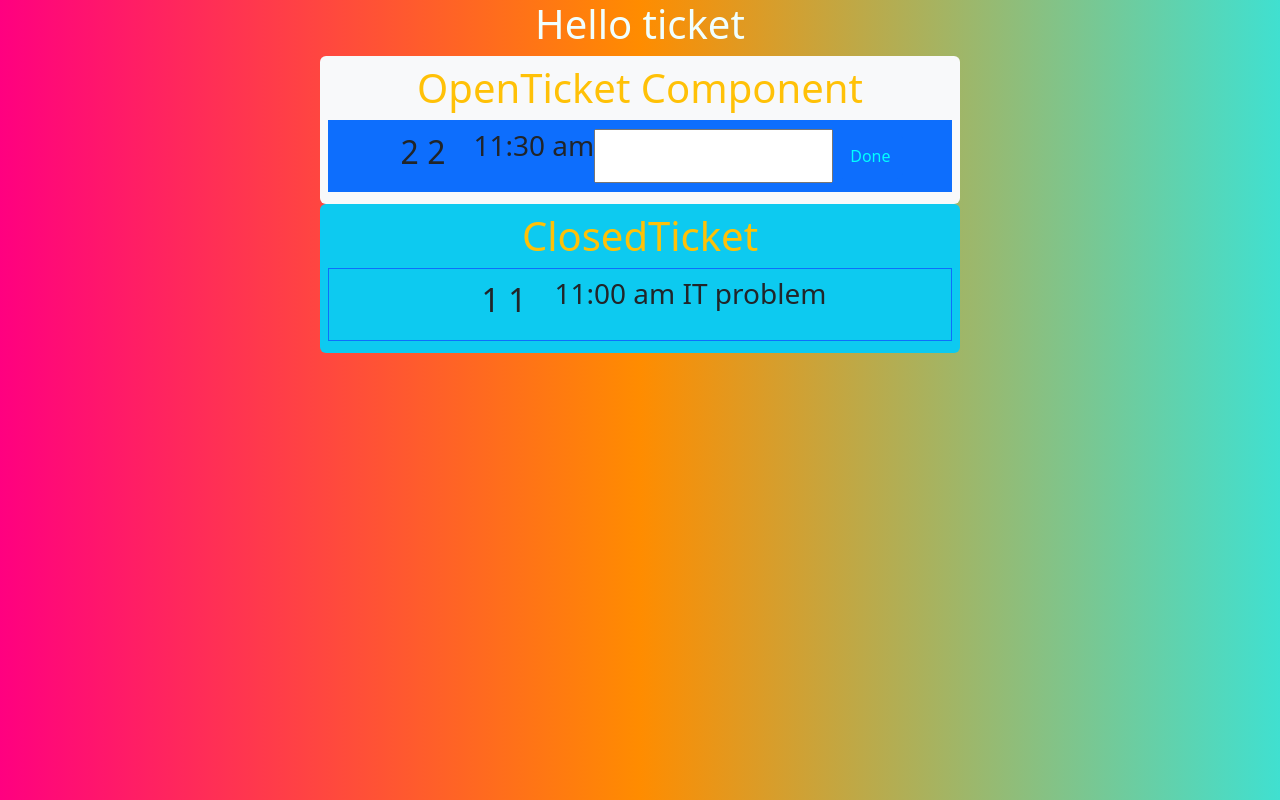
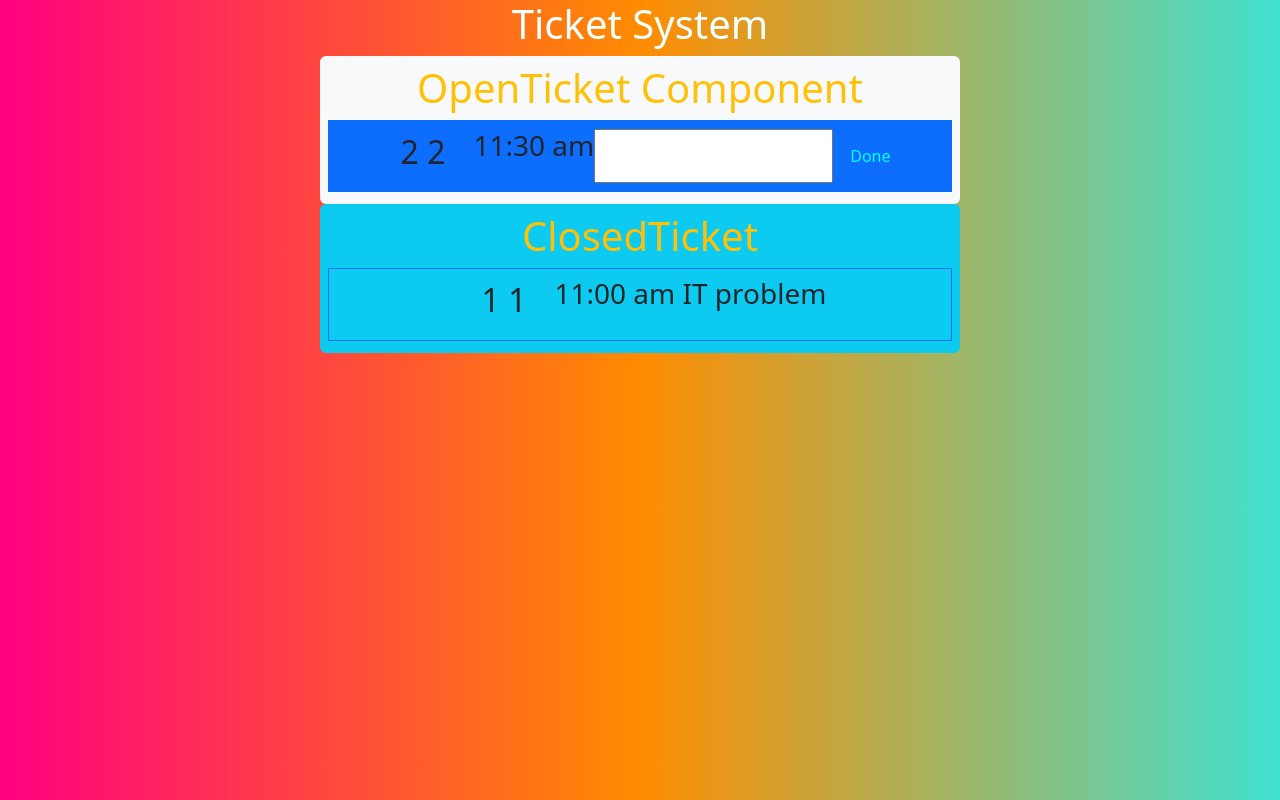
Before and after one commit to wdevrachit/Assesments, a React (Create React App) app: page / in a window 1280 px wide. Built offline with nearby package versions, Linux system fonts and the light colour scheme.

Commit message:
Update Ticket.js

```diff
--- a/src/Tickets/Ticket.js
+++ b/src/Tickets/Ticket.js
@@ -48,7 +48,7 @@ class Ticket extends React.Component{
         // console.log(this.state.data);
         return(
             <div>
-                <h1>Hello ticket</h1>
+                <h1>Ticket System</h1>
 
                 <OpenTicket
                 changeCompletionStatus={this.changeCompletionStatus}
```
